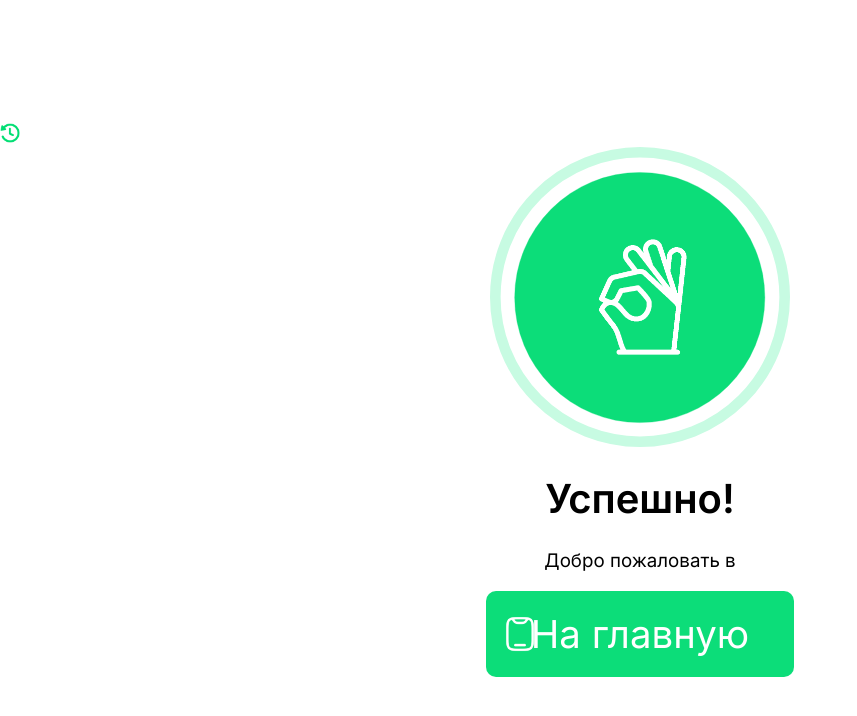
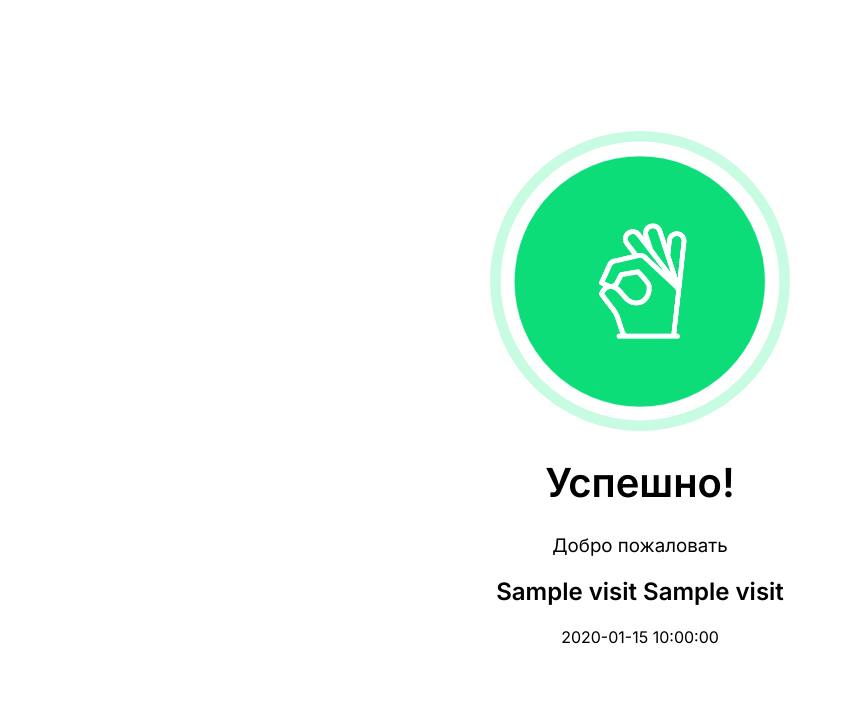
Before and after one commit to SamandarNarkhojayev/tapgoQR, a Flask app: page /good/1 in a window 1280 px wide. Shown: the top 716 px of the page, without its empty margins (0-857 px from the left). Run offline with Flask 3, Linux system fonts and the light colour scheme; a database or web service that is not in the repository returns one stand-in record (values such as "Sample title"); parts of the project's set-up code (start-up, migrations or seed data) failed here and were passed over; some libraries are stand-ins or nearby versions.

Commit message:
version 1.1.1

```diff
--- a/app.py
+++ b/app.py
@@ -31,6 +31,7 @@ active_tokens = {}  # Текущие активные токены для орг
 used_tokens = set()  # Уже использованные токены
 admin_status = {}  # Статус подтверждения клиента
 
+print(used_tokens)
 
 # Подключение к базе данных для авторизации (для проверки данных входа)
 def get_auth_db_connection():
@@ -144,11 +145,9 @@ def client():
     org_id = request.args.get("org_id")
     token = request.args.get("token")
 
-    if not org_id or not token:
-        return jsonify({"error": "Недействительный QR-код"}), 400
+    if not org_id or not token or token in used_tokens:
+        return render_template('client.html', error="Недействительный QR-код"), 400
 
-    if token in used_tokens:
-        return jsonify({"error": "Токен уже использован"}), 403
 
     phone_number = request.form.get("phone_number") or request.args.get("number")
 
@@ -220,10 +219,40 @@ def good_client(visit_id):
     else:
         return "<h1>Ошибка: не найдено посещение!</h1>", 404
 
-@app.route("/good/<visit_id>")
+# @app.route("/good/<visit_id>")
+# def good(visit_id):
+#     # Обработка успешного визита
+#     return render_template("good.html", visit_id=visit_id)
+
+
+@app.route('/good/<int:visit_id>', methods=['GET'])
 def good(visit_id):
-    # Обработка успешного визита
-    return render_template("good.html", visit_id=visit_id)
+    conn = get_auth_db_connection()
+    cursor = conn.cursor()
+
+    # Получаем данные о посещении, организации и времени
+    cursor.execute("""
+        SELECT v.client_first_name, v.client_last_name, o.name, v.visit_time
+        FROM visits v
+        JOIN organizations o ON v.organization_id = o.id
+        WHERE v.id = %s
+    """, (visit_id,))
+
+    visit_data = cursor.fetchone()
+    conn.close()
+
+    if visit_data:
+        client_first_name, client_last_name, organization_name, visit_time = visit_data
+        # Преобразуем время в нужный формат
+        visit_time = visit_time.strftime('%Y-%m-%d %H:%M:%S')
+        return render_template('good.html', visit_id=visit_id,
+                               client_first_name=client_first_name,
+                               client_last_name=client_last_name,
+                               organization_name=organization_name,
+                               visit_time=visit_time)
+    else:
+        return "<h1>Ошибка: не найдено посещение!</h1>", 404
+
 
 
 
--- a/templates/client.html
+++ b/templates/client.html
@@ -30,7 +30,7 @@
 
 
 
-            <div id="status"></div>
+            <div id="status">{{error}}</div>
 
         </div>
 
--- a/templates/good.html
+++ b/templates/good.html
@@ -6,16 +6,21 @@
     <title>success</title>
     <link rel="stylesheet" href="/static/styles.css">
     <meta http-equiv="refresh" content="3;url=/">
+    <script>
+        document.addEventListener("DOMContentLoaded", function() {
+            let audio = document.getElementById("success-sound");
+            if (audio) {
+                audio.play().catch(error => console.log("Ошибка воспроизведения:", error));
+            }
+        });
+    </script>
 </head>
 <body>
 
+    <audio id="success-sound" src="{{ url_for('static', filename='sounds/success.mp3') }}"></audio>
+
     <div class="Container">
-        <div class="top">
 
-                <!-- Иконка истории -->
-                <img class="historyIcon" src="{{ url_for('static', filename='images/history.png') }}" alt="Example Image">
-
-        </div>
 
         <div class="Main">
 
@@ -28,27 +33,24 @@
     </div>
 
             <div>
-                    <h1> Успешно!</h1>
-                    <h3>
-                        Добро пожаловать в
+                <h1 class="other-text"> Успешно!</h1>
+                <h3 class="other-text">
+                    Добро пожаловать
                 </h3>
-                    <h3 class="organization-name">
-                        {{ client_first_name }}
-                    </h3>
-                </div>
-
-
-                <button class="button_go-home">
-                   На главную
-                </button>
+                <h2 class="organization-name">
+                   {{ client_first_name }} {{client_last_name}}
+                </h2>
+                <h4 class="other-text">
+                    {{ visit_time }}
+                </h4>
             </div>
 
 
         </div>
 
 
+</div>
 
-    <!-- {{ place_name }} -->
 
 </body>
 </html>
```
Also changed, not shown: templates/good_client.html (+11 -3 lines), 1 other file. Lines whose indentation alone changed are shown as unchanged.
